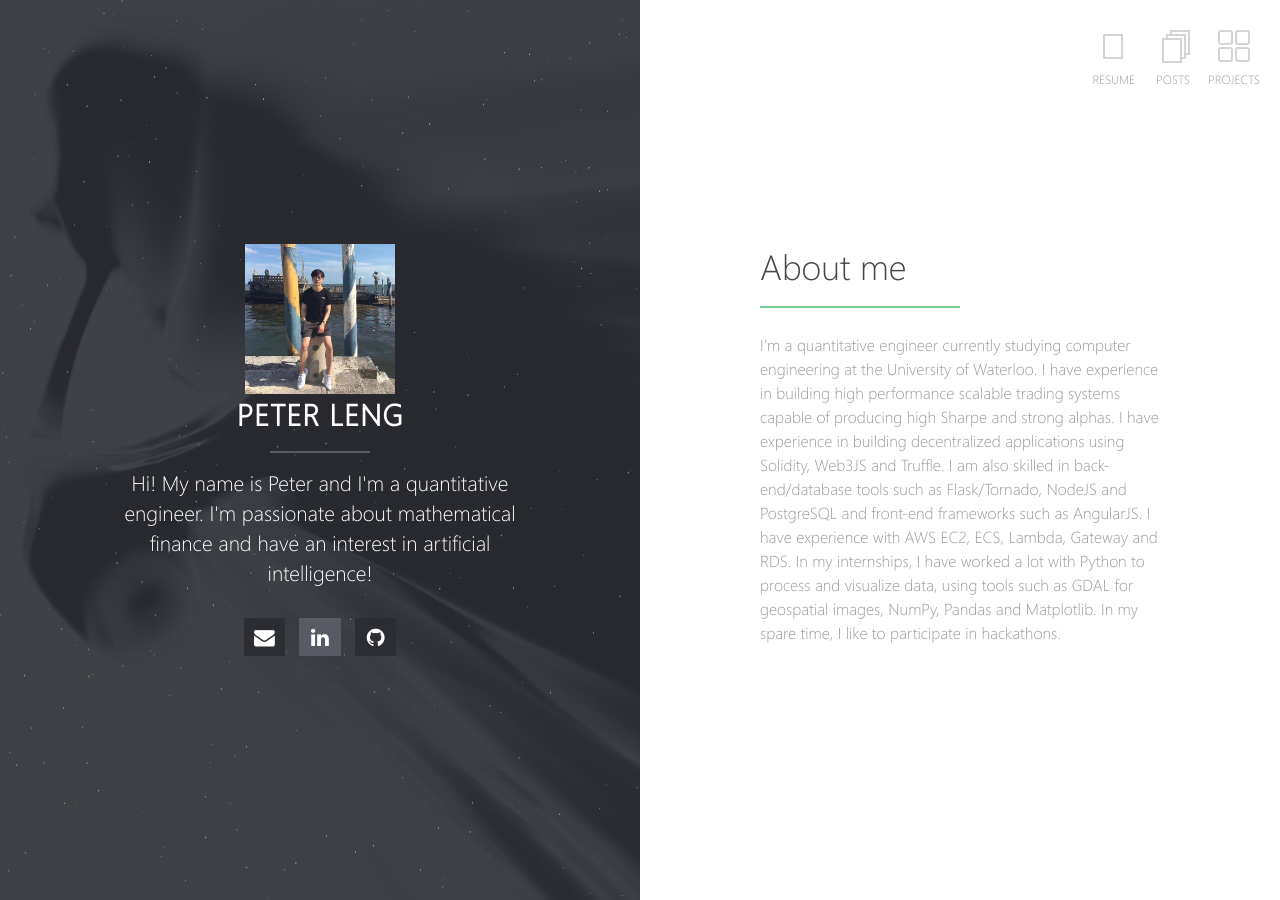
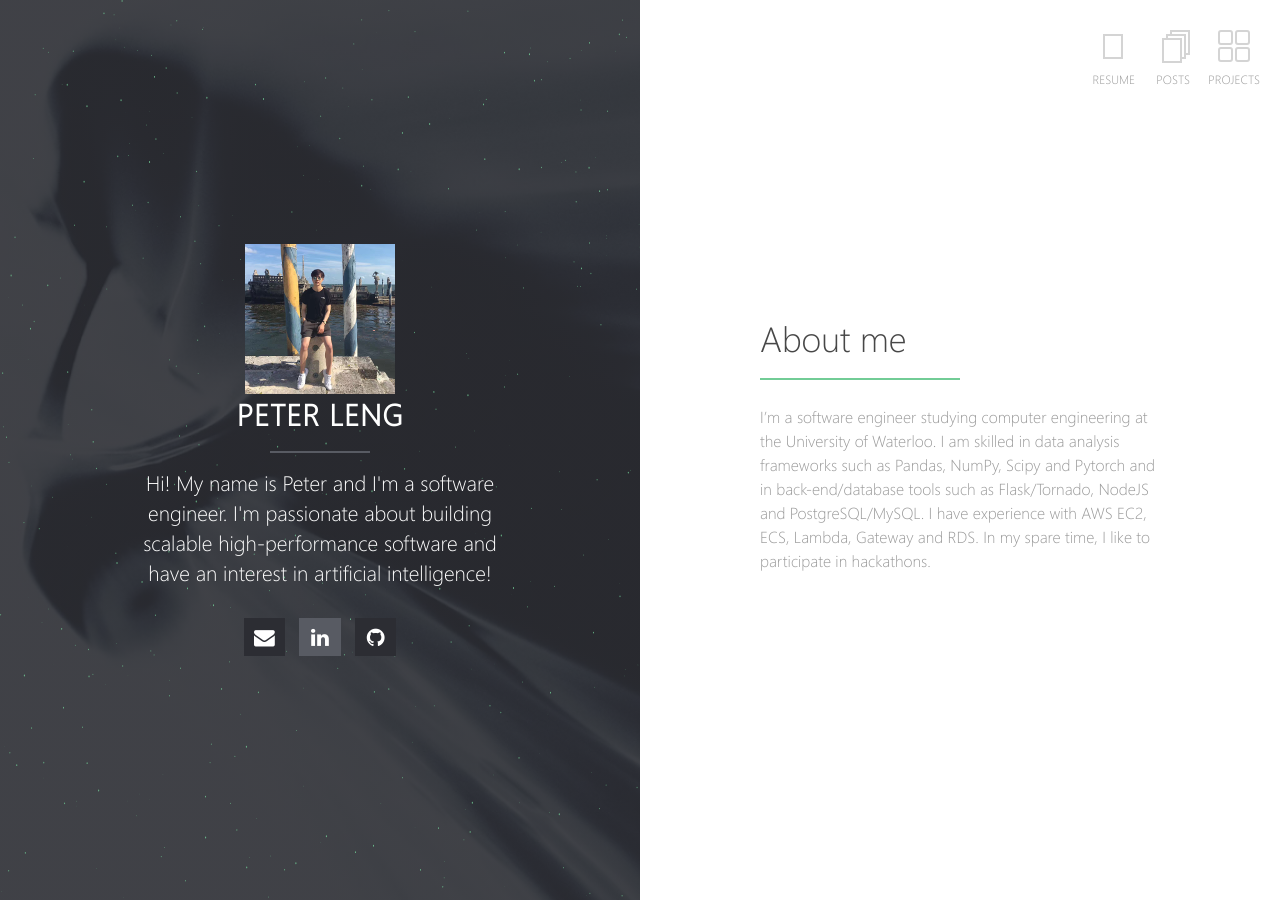
Before and after one commit to PeterL328/blog, a Jekyll site: the page built from index.md, in a window 1280 px wide. Built offline with Jekyll 4.4.1, drawn with Linux system fonts in a browser that asks for light colours; our own code applies the rules of GitHub Pages for plain Markdown files.

Commit message:
Update profile

```diff
--- a/_config.yml
+++ b/_config.yml
@@ -1,6 +1,6 @@
 # Site
 title: Peter Leng
-description: Hi! My name is Peter and I'm a quantitative engineer. I'm passionate about mathematical finance and have an interest in artificial intelligence!
+description: Hi! My name is Peter and I'm a software engineer. I'm passionate about building scalable high-performance software and have an interest in artificial intelligence!
 url: http://peterleng.com
 logo: profile.png                     # Site logo
 locale: en_US
--- a/index.md
+++ b/index.md
@@ -3,4 +3,4 @@ layout: home
 ---
 # About me
 
-I'm a quantitative engineer currently studying computer engineering at the University of Waterloo. I have experience in building high performance scalable trading systems capable of producing high Sharpe and strong alphas. I have experience in building decentralized applications using Solidity, Web3JS and Truffle. I am also skilled in back-end/database tools such as Flask/Tornado, NodeJS and PostgreSQL and front-end frameworks such as AngularJS. I have experience with AWS EC2, ECS, Lambda, Gateway and RDS. In my internships, I have worked a lot with Python to process and visualize data, using tools such as GDAL for geospatial images, NumPy, Pandas and Matplotlib. In my spare time, I like to participate in hackathons.
+I’m a software engineer studying computer engineering at the University of Waterloo. I am skilled in data analysis frameworks such as Pandas, NumPy, Scipy and Pytorch and in back-end/database tools such as Flask/Tornado, NodeJS  and PostgreSQL/MySQL. I have experience with AWS EC2, ECS, Lambda, Gateway and RDS. In my spare time, I like to participate in hackathons.
```
